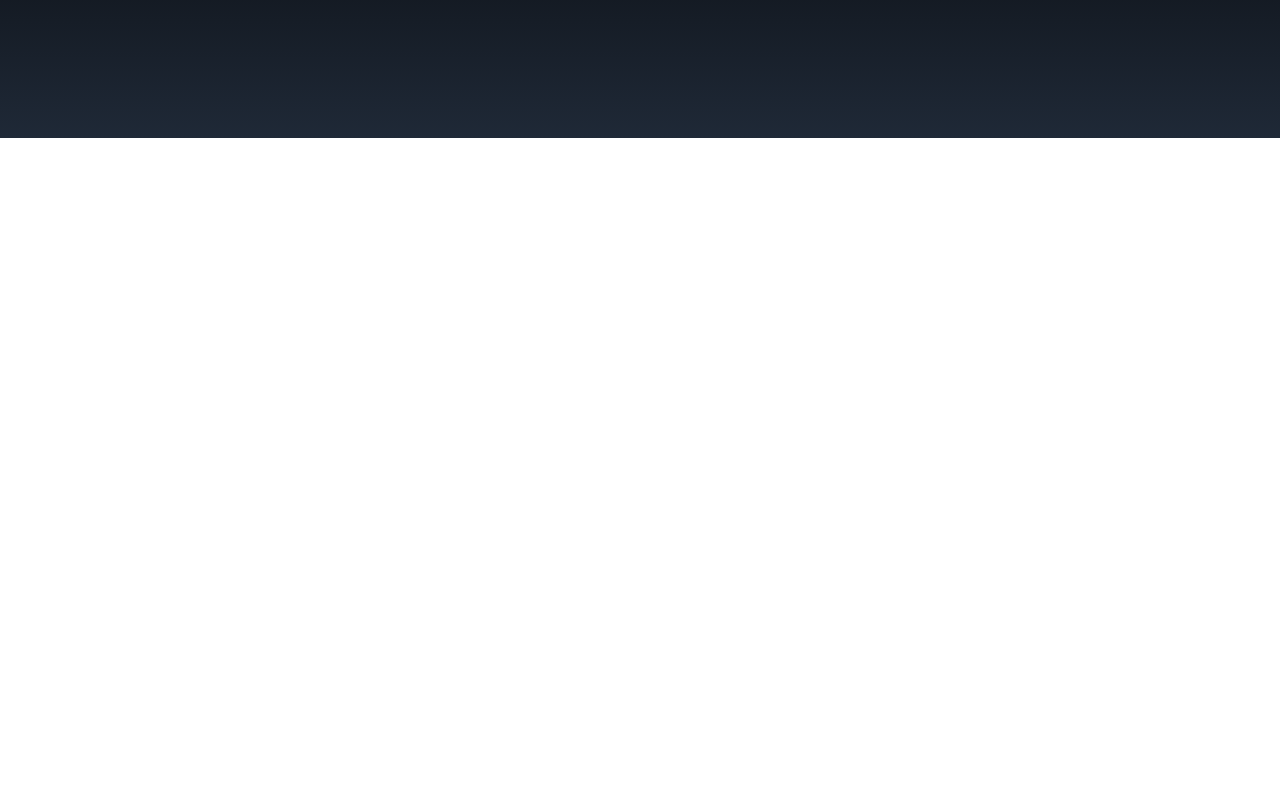
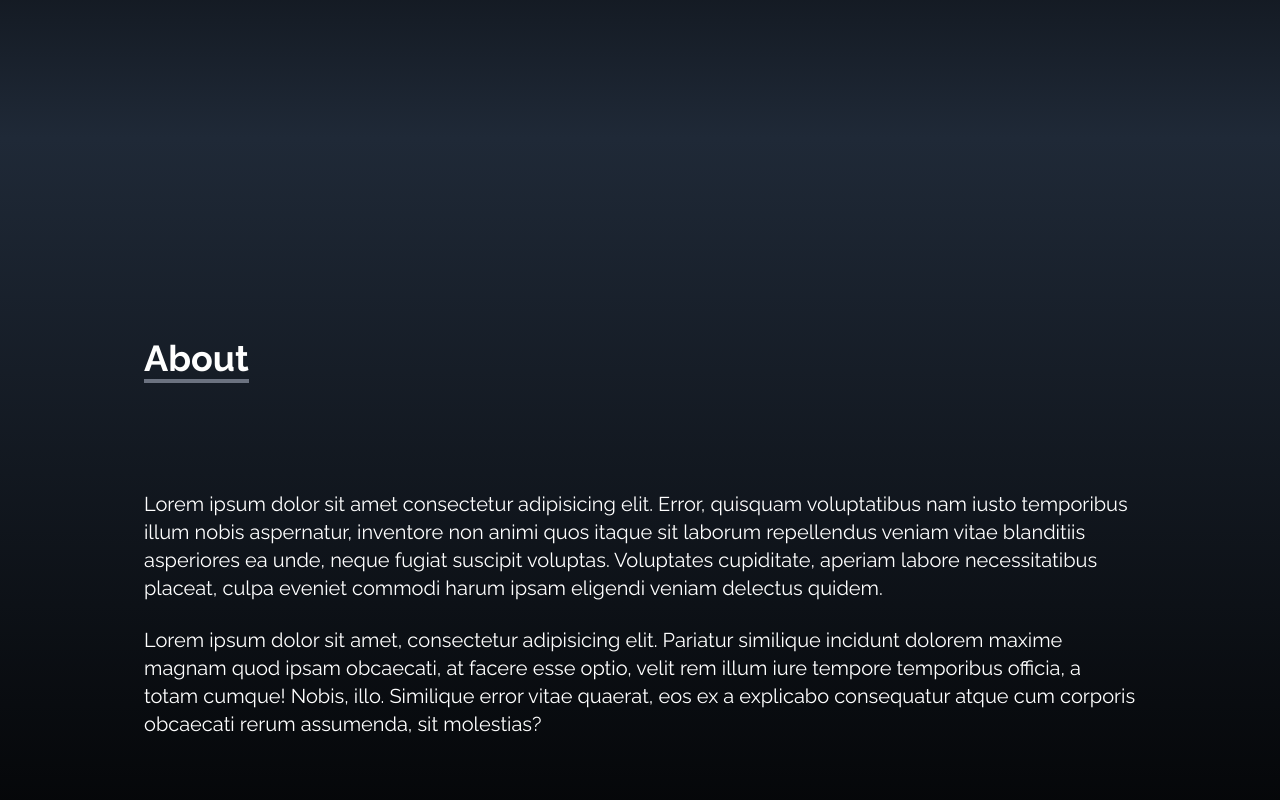
Before and after one commit to SnowJunior/Profile, a React (Create React App) app: page / in a window 1280 px wide. Shown: the part 662-1462 px from the top of the page. Before the commit the page ends 800 px from the top, so only its background shows below. Built offline with nearby package versions, Linux system fonts and the light colour scheme; the HTML template or start-up script is replaced by a standard one.

Commit message:
add about section

```diff
--- a/src/App.js
+++ b/src/App.js
@@ -1,3 +1,4 @@
+import About from "./components/About";
 import Home from "./components/Home";
 import Navbar from "./components/Navbar";
 import SocialLinks from "./components/SocialLinks";
@@ -8,7 +9,7 @@
     <div>
       <Navbar />
       <Home />
-
+      <About />
       <SocialLinks />
     </div>
   );
--- /dev/null
+++ b/src/components/About.jsx
@@ -0,0 +1,40 @@
+import React from "react";
+
+const About = () => {
+  return (
+    <div
+      name="about"
+      className="w-full h-screen bg-gradient-to-b from-gray-800 to-black text-white"
+    >
+      <div className="max-w-screen-lg p-4 mx-auto flex flex-col justify-center w-full h-full">
+        <div className="pb-8">
+          <p className="text-4xl font-bold inline border-b-4 border-gray-500">
+            About
+          </p>
+        </div>
+
+        <p className="text-xl mt-20">
+          Lorem ipsum dolor sit amet consectetur adipisicing elit. Error,
+          quisquam voluptatibus nam iusto temporibus illum nobis aspernatur,
+          inventore non animi quos itaque sit laborum repellendus veniam vitae
+          blanditiis asperiores ea unde, neque fugiat suscipit voluptas.
+          Voluptates cupiditate, aperiam labore necessitatibus placeat, culpa
+          eveniet commodi harum ipsam eligendi veniam delectus quidem.
+              </p>
+
+              <br />
+
+        <p className="text-xl">
+          Lorem ipsum dolor sit amet, consectetur adipisicing elit. Pariatur
+          similique incidunt dolorem maxime magnam quod ipsam obcaecati, at
+          facere esse optio, velit rem illum iure tempore temporibus officia, a
+          totam cumque! Nobis, illo. Similique error vitae quaerat, eos ex a
+          explicabo consequatur atque cum corporis obcaecati rerum assumenda,
+          sit molestias?
+        </p>
+      </div>
+    </div>
+  );
+};
+
+export default About;
```
Also changed, not shown: src/components/SocialLinks.jsx (+3 -6 lines).
